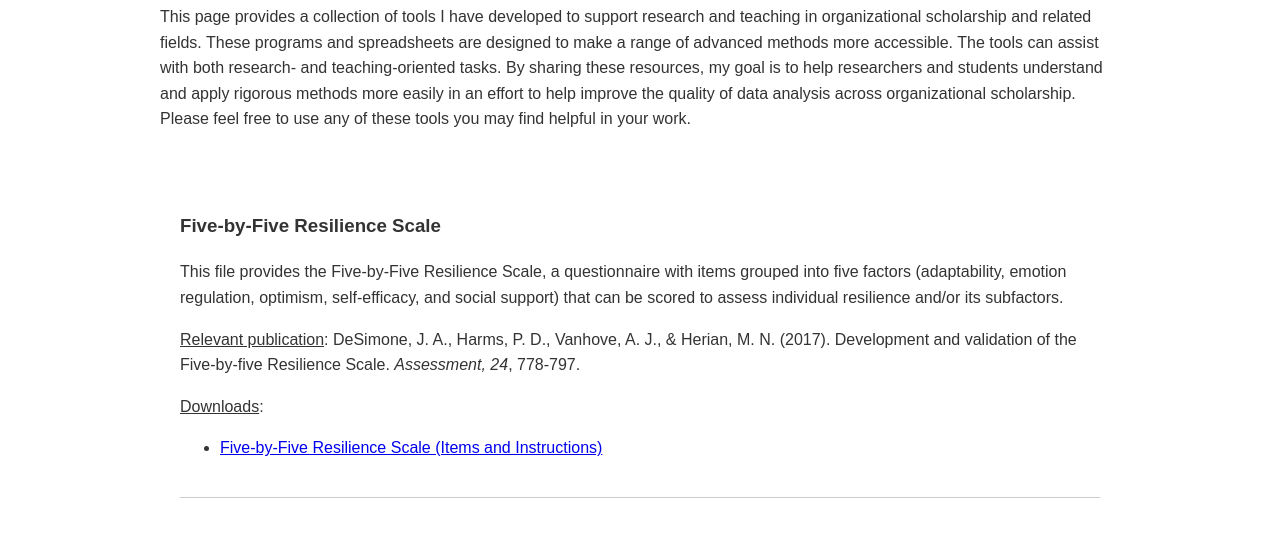
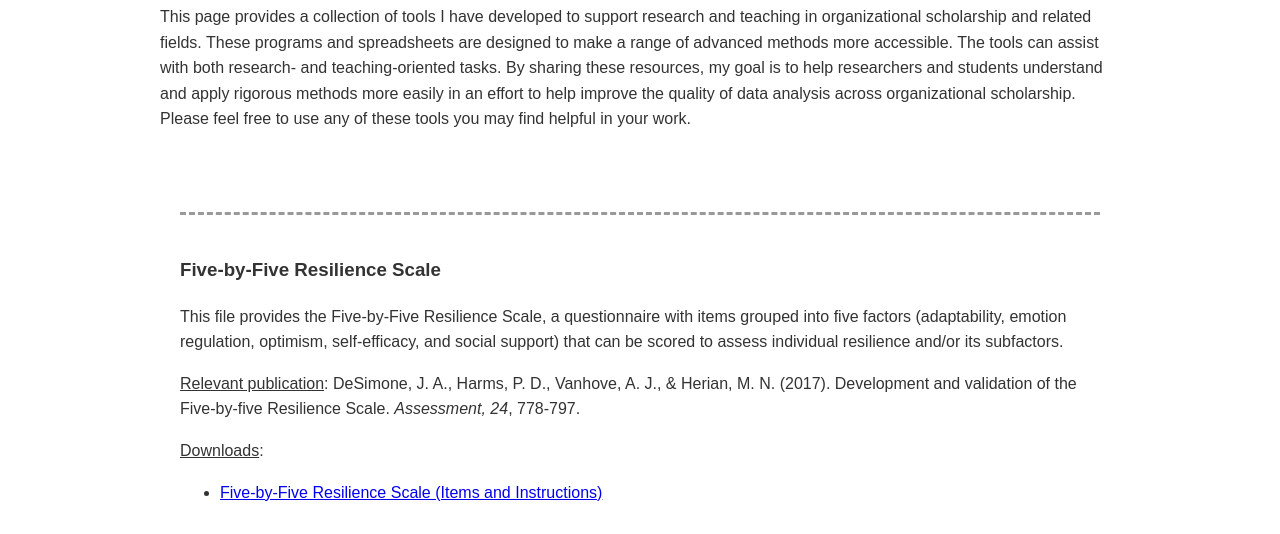
Before and after one commit to JADW27/Website, a plain HTML site: page tools.html in a window 1280 px wide. Shown: the part 261-795 px from the top of the page. Drawn offline with Linux system fonts and the light colour scheme.

Commit message:
Update tools.html

```diff
--- a/tools.html
+++ b/tools.html
@@ -25,7 +25,7 @@
 <h2>Tools</h2>
 <p>This page provides a collection of tools I have developed to support research and teaching in organizational scholarship and related fields. These programs and spreadsheets are designed to make a range of advanced methods more accessible. The tools can assist with both research- and teaching-oriented tasks. By sharing these resources, my goal is to help researchers and students understand and apply rigorous methods more easily in an effort to help improve the quality of data analysis across organizational scholarship. Please feel free to use any of these tools you may find helpful in your work.</p>
 <div id="tools-container">
-<div class="section">
+<hr class="section-divider">
 <h3>Five-by-Five Resilience Scale</h3>
 <p>This file provides the Five-by-Five Resilience Scale, a questionnaire with items grouped into five factors (adaptability, emotion regulation, optimism, self-efficacy, and social support) that can be scored to assess individual resilience and/or its subfactors.</p>
 <p><u>Relevant publication</u>: DeSimone, J. A., Harms, P. D., Vanhove, A. J., &amp; Herian, M. N. (2017). Development and validation of the Five-by-five Resilience Scale. <em>Assessment, 24</em>, 778-797.</p>
```
